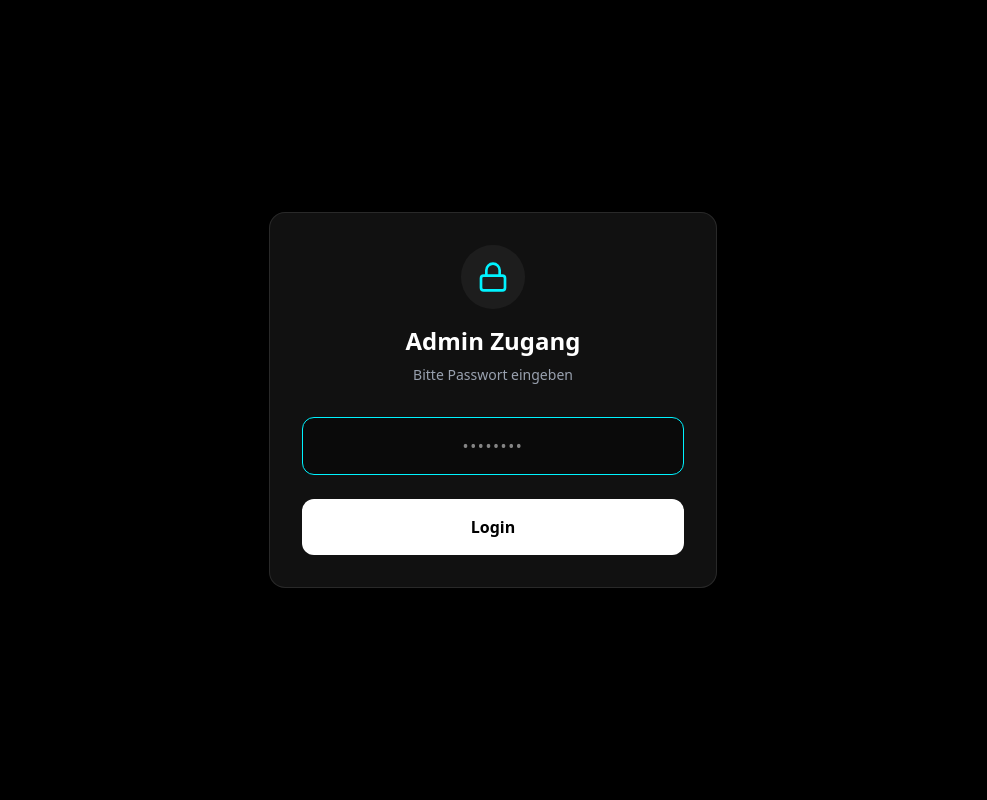
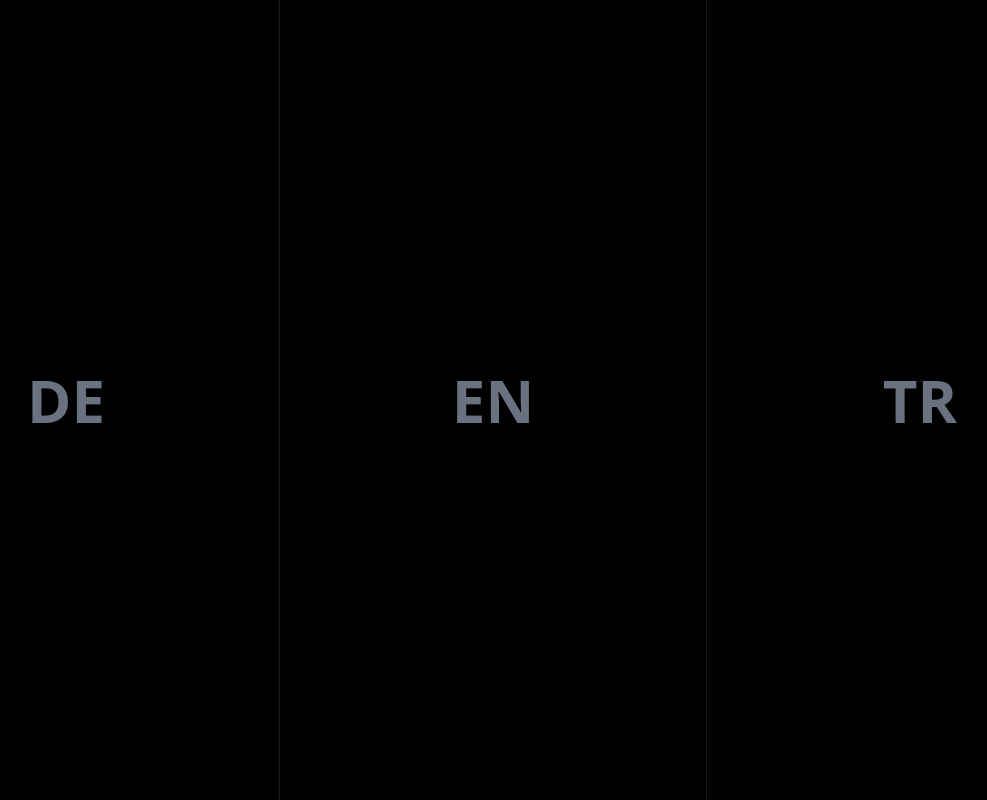
Before and after one commit to YussufBera/berber, a Next.js app: page /admin/login in a window 1280 px wide. Shown: the whole page, without its empty margins (147-1134 px from the left). Built offline with nearby package versions, Linux system fonts and the light colour scheme.

Commit message:
Add Intro Animation and Language Selector to Admin Login

```diff
--- a/src/app/admin/login/page.tsx
+++ b/src/app/admin/login/page.tsx
@@ -3,11 +3,15 @@
 import { useState } from "react";
 import { useRouter } from "next/navigation";
 import { Lock } from "lucide-react";
+import IntroAnimation from "@/components/features/IntroAnimation";
+import { useLanguage } from "@/components/features/LanguageContext";
 
 export default function AdminLogin() {
+    const [step, setStep] = useState<'intro' | 'lang' | 'auth'>('intro');
     const [password, setPassword] = useState("");
     const [error, setError] = useState("");
     const router = useRouter();
+    const { setLanguage } = useLanguage();
 
     const handleLogin = (e: React.FormEvent) => {
         e.preventDefault();
@@ -21,8 +25,45 @@ export default function AdminLogin() {
         }
     };
 
+    if (step === 'intro') {
+        return <IntroAnimation onComplete={() => setStep('lang')} />;
+    }
+
+    if (step === 'lang') {
+        return (
+            <div className="fixed inset-0 z-50 flex bg-black">
+                {/* Deutsch */}
+                <div
+                    className="flex-1 border-r border-white/10 flex items-center justify-center cursor-pointer hover:bg-white/5 transition-colors group relative overflow-hidden"
+                    onClick={() => { setLanguage('de'); setStep('auth'); }}
+                >
+                    <span className="text-4xl md:text-6xl font-bold text-gray-500 group-hover:text-neon-blue transition-colors">DE</span>
+                    <span className="absolute bottom-10 text-sm tracking-widest opacity-0 group-hover:opacity-100 transition-opacity text-neon-blue">DEUTSCH</span>
+                </div>
+
+                {/* English */}
+                <div
+                    className="flex-1 border-r border-white/10 flex items-center justify-center cursor-pointer hover:bg-white/5 transition-colors group relative overflow-hidden"
+                    onClick={() => { setLanguage('en'); setStep('auth'); }}
+                >
+                    <span className="text-4xl md:text-6xl font-bold text-gray-500 group-hover:text-white transition-colors">EN</span>
+                    <span className="absolute bottom-10 text-sm tracking-widest opacity-0 group-hover:opacity-100 transition-opacity text-white">ENGLISH</span>
+                </div>
+
+                {/* Türkçe */}
+                <div
+                    className="flex-1 flex items-center justify-center cursor-pointer hover:bg-white/5 transition-colors group relative overflow-hidden"
+                    onClick={() => { setLanguage('tr'); setStep('auth'); }}
+                >
+                    <span className="text-4xl md:text-6xl font-bold text-gray-500 group-hover:text-neon-purple transition-colors">TR</span>
+                    <span className="absolute bottom-10 text-sm tracking-widest opacity-0 group-hover:opacity-100 transition-opacity text-neon-purple">TÜRKÇE</span>
+                </div>
+            </div>
+        );
+    }
+
     return (
-        <div className="min-h-screen bg-black flex items-center justify-center p-4">
+        <div className="min-h-screen bg-black flex items-center justify-center p-4 animate-in fade-in duration-500">
             <div className="w-full max-w-md bg-[#111] border border-white/10 rounded-2xl p-8">
                 <div className="flex flex-col items-center mb-8">
                     <div className="w-16 h-16 bg-white/5 rounded-full flex items-center justify-center mb-4">
```
